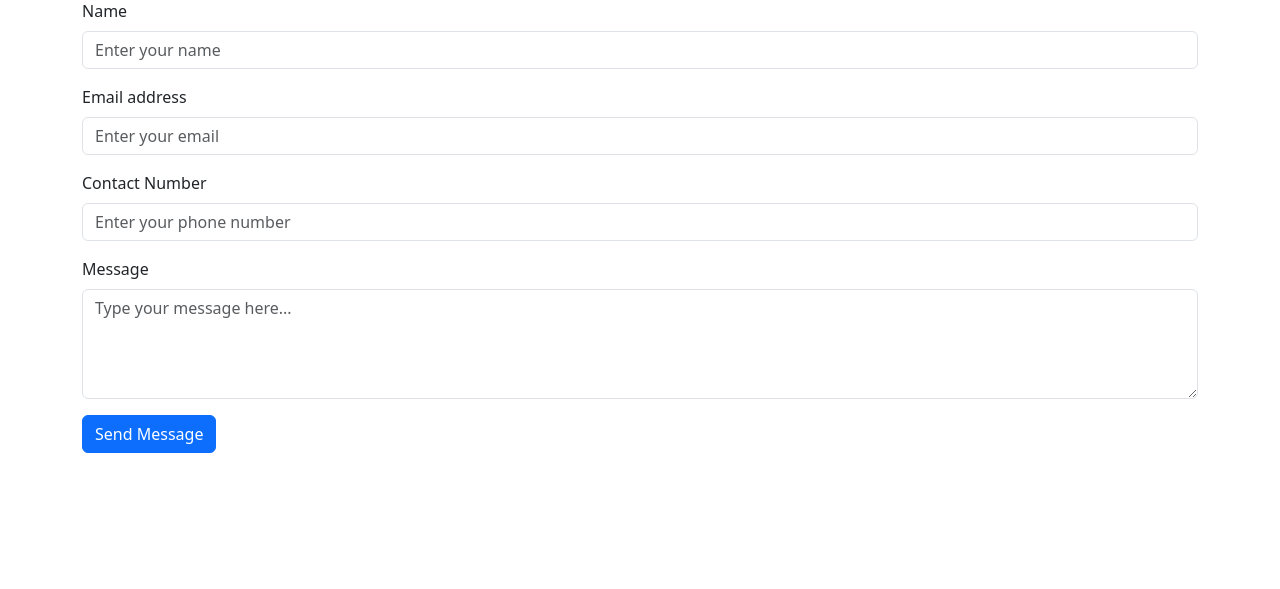
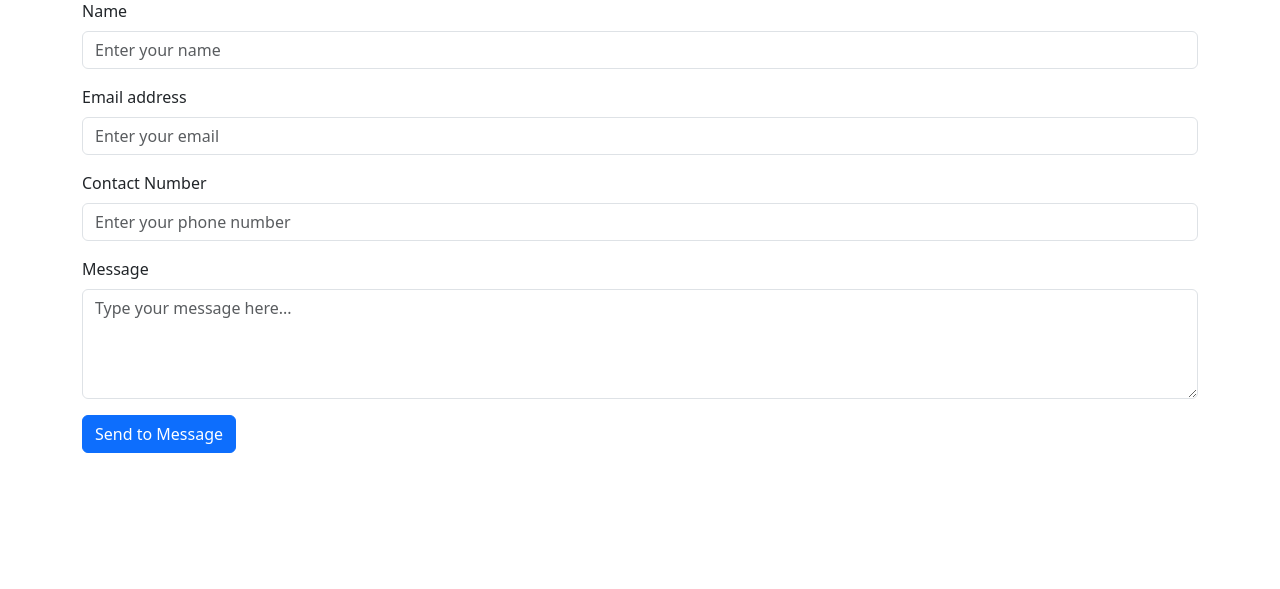
Before and after one commit to henishdesai/my-project, a Django app: template foodapp/templates/contect2.html in a window 1280 px wide. Shown: the part 111-700 px from the top of the page. Run offline with Django 5.2, Linux system fonts and the light colour scheme; the template is opened without the code that fills it, so the values that code supplies are empty.

Commit message:
to added

```diff
--- a/foodapp/templates/contect2.html
+++ b/foodapp/templates/contect2.html
@@ -31,7 +31,7 @@
       <textarea class="form-control" id="message" rows="4" placeholder="Type your message here..."
       name="massage"  required></textarea>
     </div>
-    <button type="submit" class="btn btn-primary">Send Message</button>
+    <button type="submit" class="btn btn-primary">Send to Message</button>
   </form>
 </div>
 
```
Also changed, not shown: catagory_images/b5_Gnur0cZ.jpeg (added), db.sqlite3.
